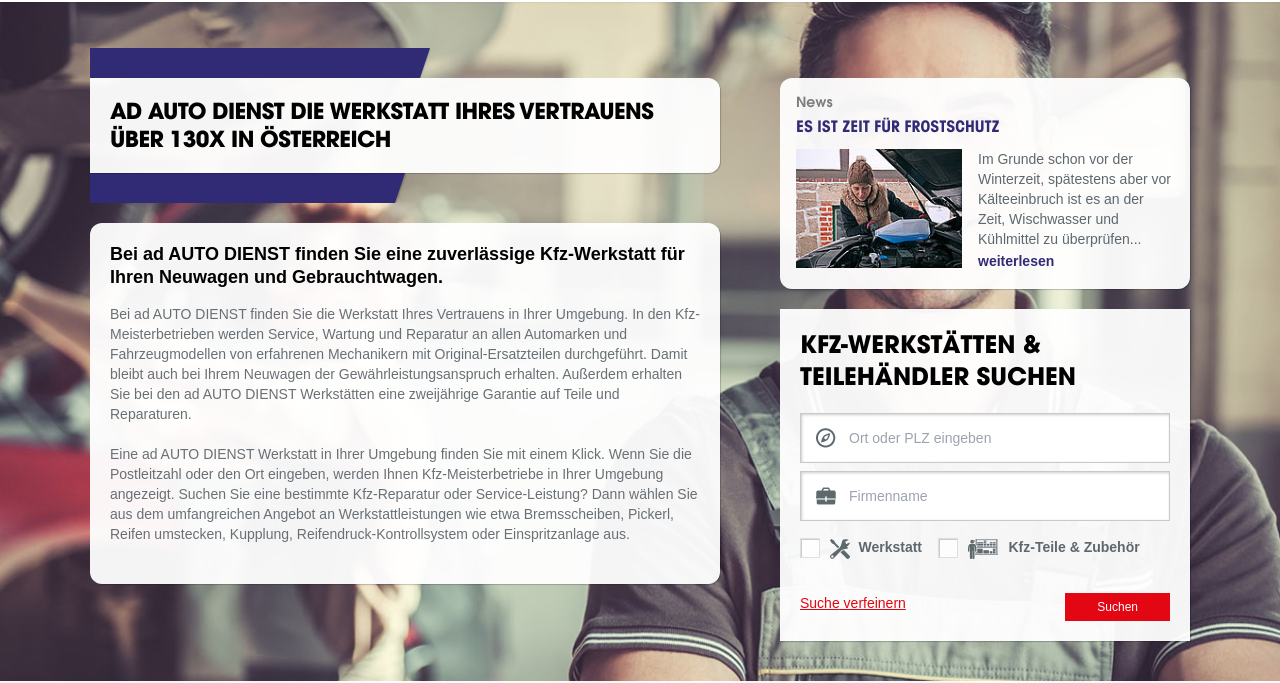
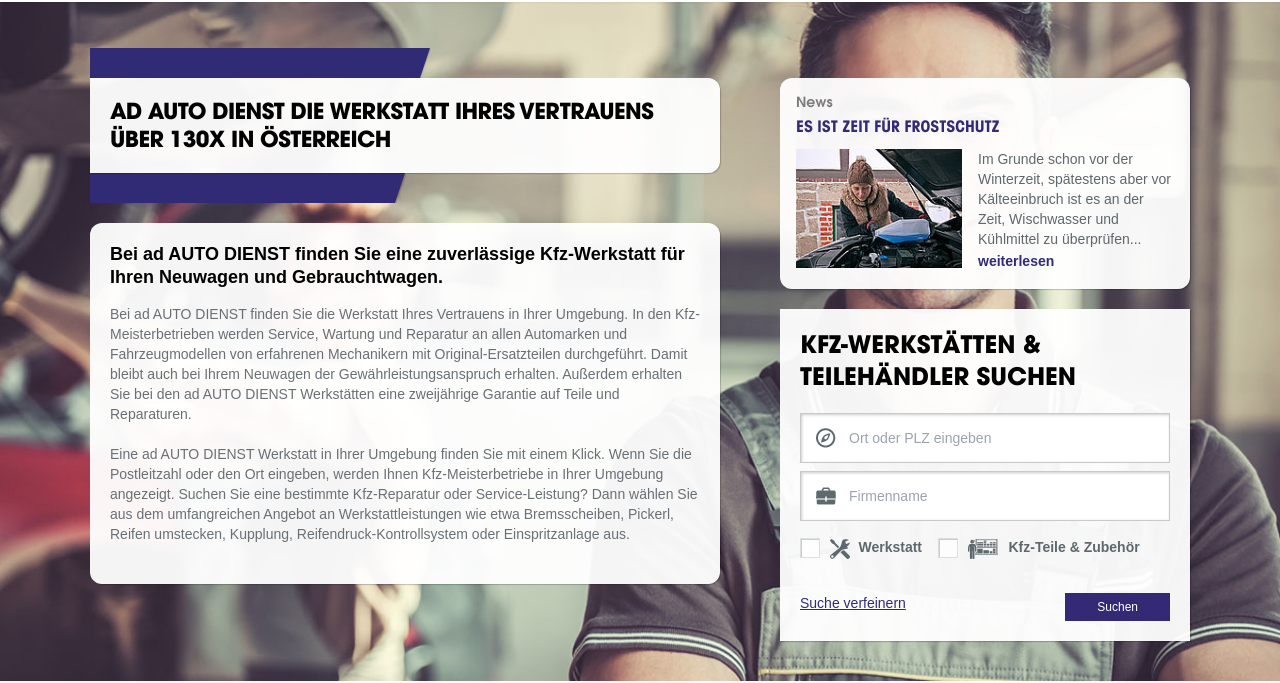
Before and after one commit to fnfrontend/Originalteile, a website: page adautodienst.html in a window 1280 px wide. Shown: the part 82-765 px from the top of the page. Drawn offline with Linux system fonts and the light colour scheme.

Commit message:
changed primary color

```diff
--- a/adautodienst.html
+++ b/adautodienst.html
@@ -280,10 +280,10 @@
                                 </div>
 
                                 <div class="flex justify-between mt-4">
-                                    <a href="javascript:;" id="clearFilters" class="text-primary underline font-normal text-xs md:text-sm">Suche</a>
+                                    <a href="javascript:;" id="clearFilters" class="text-autodienst underline font-normal text-xs md:text-sm">Suche</a>
 
                                     <div>
-                                        <input type="submit" name="tx_vcs_pi1[submit]" value="Suchen" class="bg-primary text-white text-xs px-8 py-1.5">
+                                        <input type="submit" name="tx_vcs_pi1[submit]" value="Suchen" class="bg-autodienst text-white text-xs px-8 py-1.5">
                                     </div>
                                 </div>
 
```
